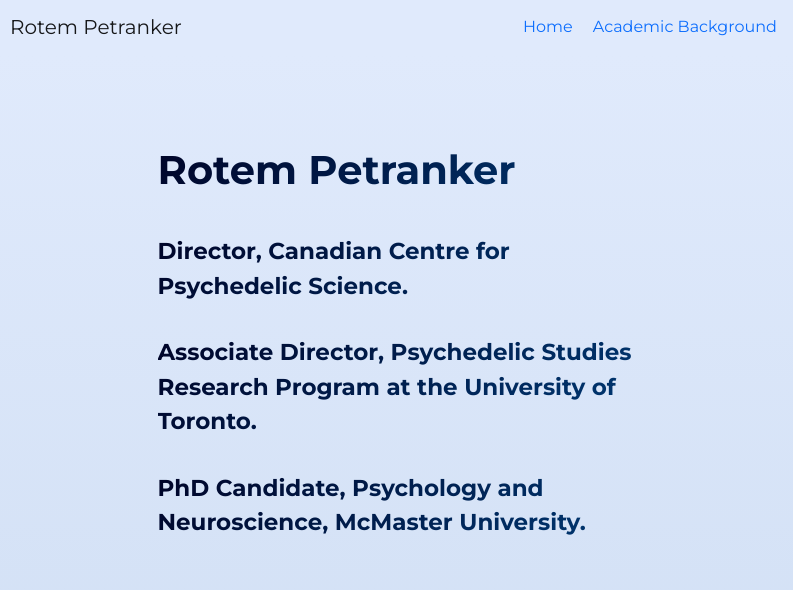
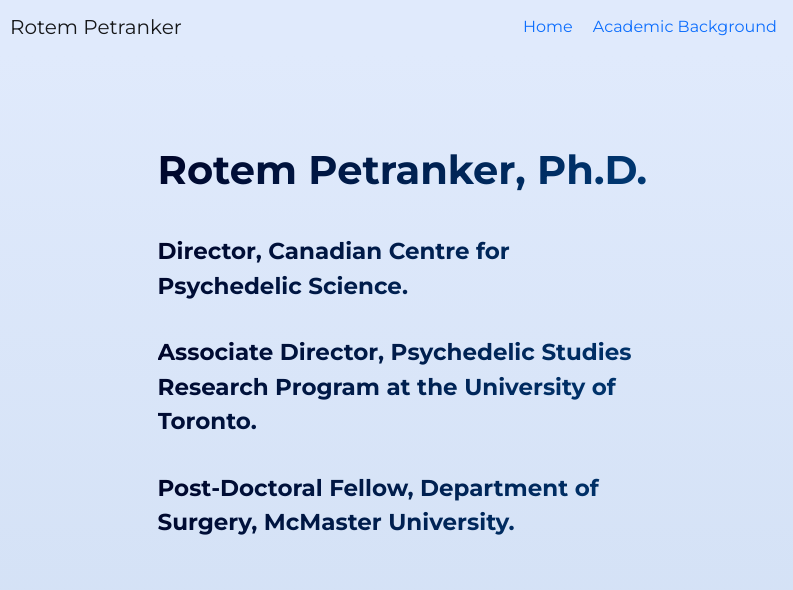
Before and after one commit to rotemandshaul/petranker.com, a Gatsby site: page / in a window 1280 px wide. Shown: the top 590 px of the page, 0-793 px from the left. Built offline with nearby package versions, Linux system fonts and the light colour scheme; Gatsby itself is replaced by a stand-in of ours.

Commit message:
Update data.js

```diff
--- a/src/mock/data.js
+++ b/src/mock/data.js
@@ -61,10 +61,10 @@
 // HERO DATA
 export const heroData = {
   img: 'headshot.png',
-  title: 'Rotem Petranker',
+  title: 'Rotem Petranker, Ph.D.',
   line1: `Director, Canadian Centre for Psychedelic Science.`,
   line2: `Associate Director, Psychedelic Studies Research Program at the University of Toronto.`,
-  line3: `PhD Candidate, Psychology and Neuroscience, McMaster University.`,
+  line3: `Post-Doctoral Fellow, Department of Surgery, McMaster University.`,
   cta: `Initiatives`,
 };
 
```
